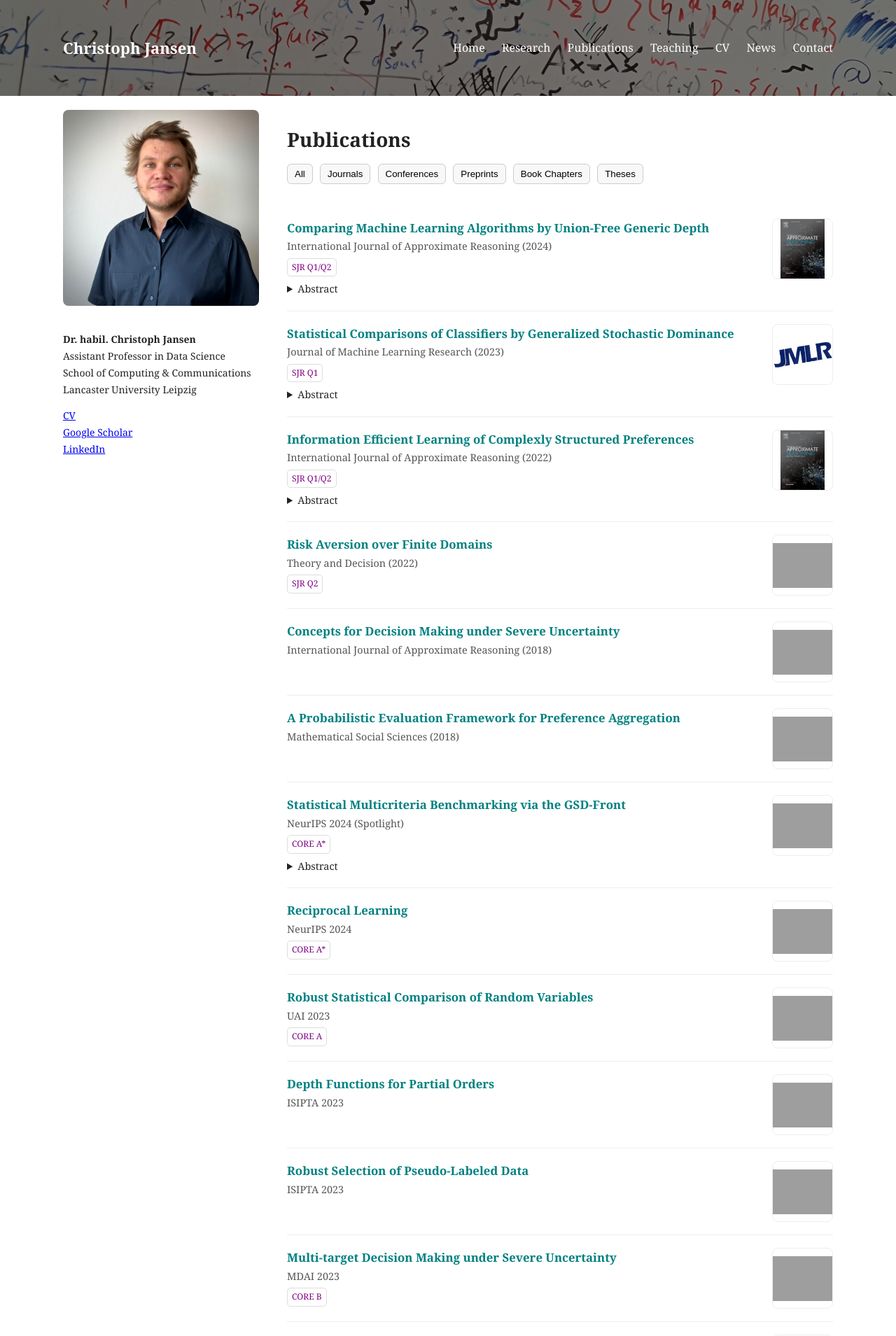
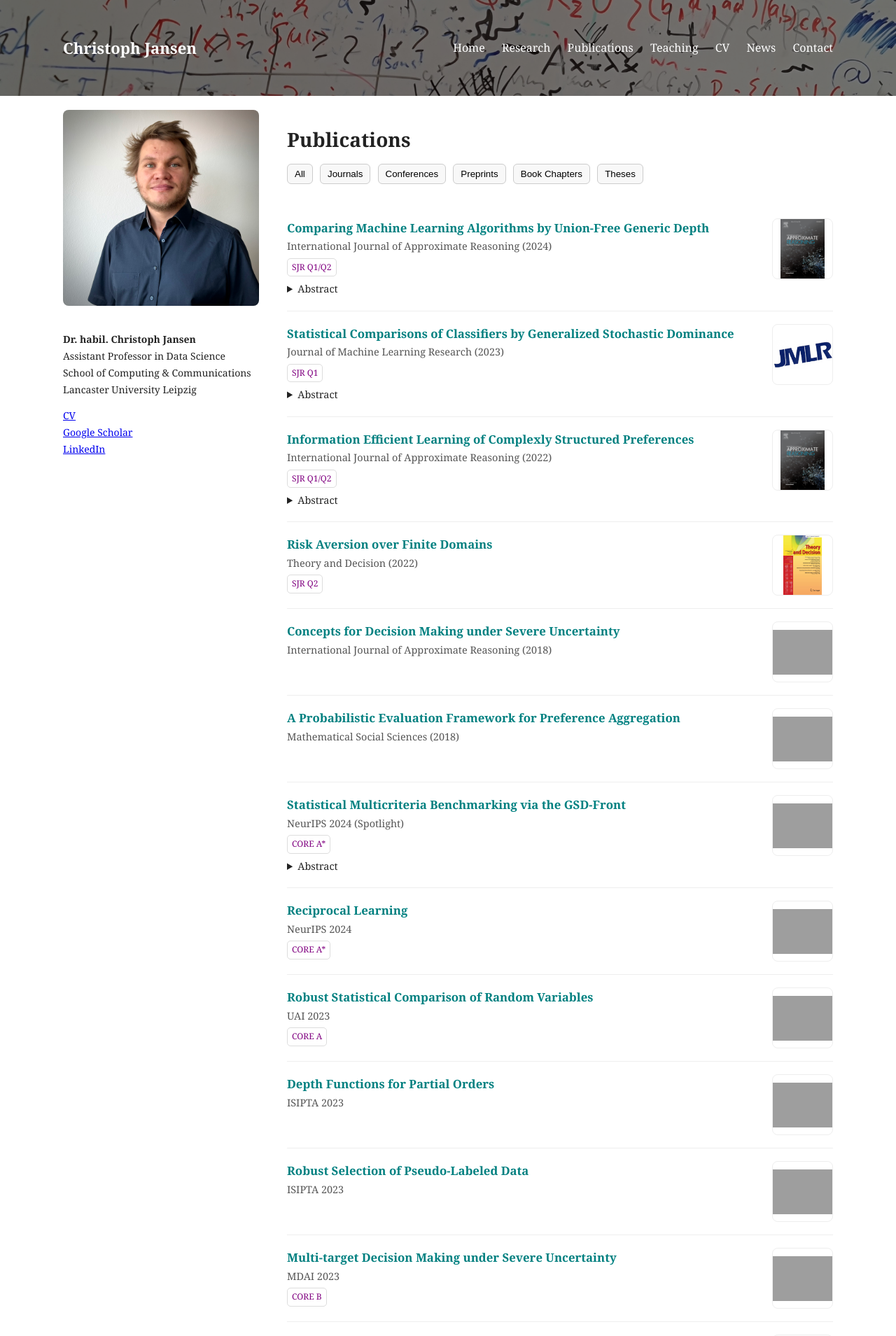
Before and after one commit to jansenc/jansenc.github.io, a Jekyll site: the page built from publications/index.md, in a window 1280 px wide. Shown: the top 1909 px of the page at 70% size. Built offline with Jekyll 4.4.1, drawn with Linux system fonts in a browser that asks for light colours; grey boxes are pictures that could not be loaded.

Commit message:
Update index.md

```diff
--- a/publications/index.md
+++ b/publications/index.md
@@ -143,7 +143,7 @@ function filterPubs(type) {
     <div class="pub-meta">Theory and Decision (2022)</div>
     <span class="tag">SJR Q2</span>
   </div>
-  <img src="https://upload.wikimedia.org/wikipedia/commons/6/6f/Research_icon.png">
+  <img src="/assets/11238.webp">
 </div>
 
 <div class="pub journal">
```
